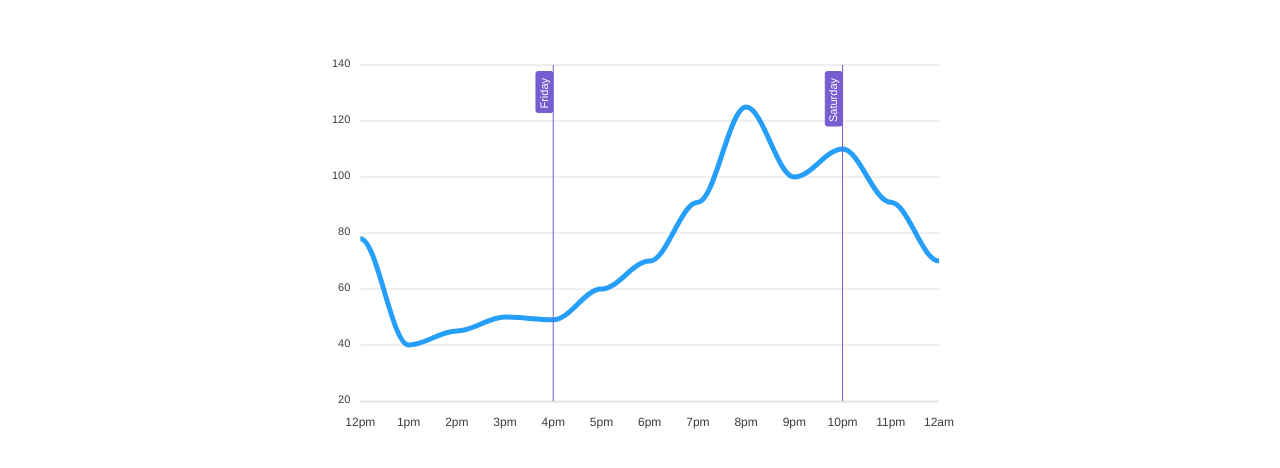
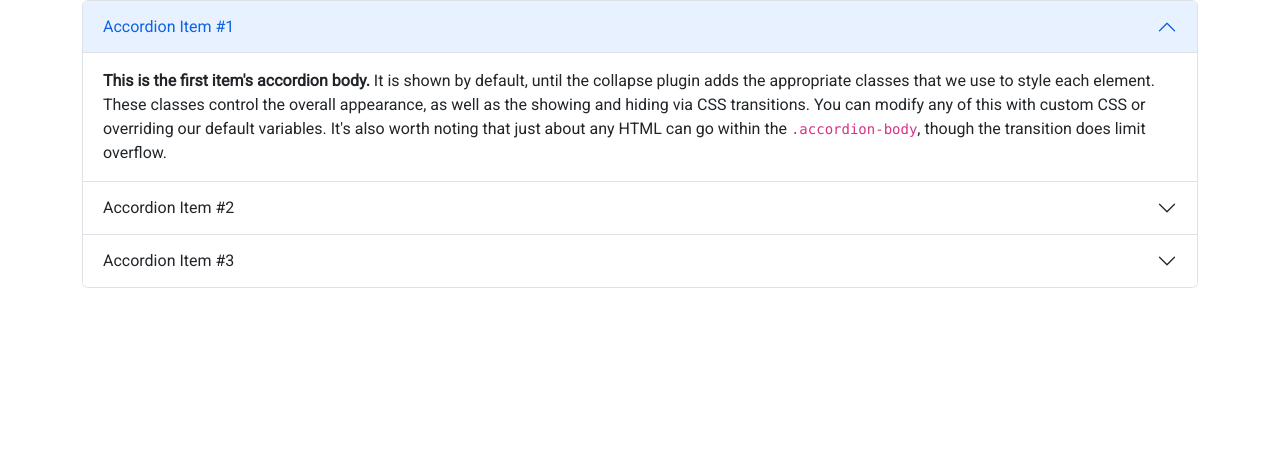
Before and after one commit to ferhanmm/WhatsTheForecast, a Flask app: page /chart in a window 1280 px wide. Shown: the top 468 px of the page. Run offline with Flask 2, Linux system fonts and the light colour scheme; some libraries are stand-ins or nearby versions.

Commit message:
chart testing

```diff
--- a/templates/chart.html
+++ b/templates/chart.html
@@ -5,7 +5,12 @@
 
         <meta name="viewport" content="initial-scale=1, width=device-width">
         <title>WhatsTheForecast</title>
-        <link href="https://cdn.jsdelivr.net/npm/bootstrap@5.2.0/dist/css/bootstrap.min.css" rel="stylesheet" integrity="sha384-gH2yIJqKdNHPEq0n4Mqa/HGKIhSkIHeL5AyhkYV8i59U5AR6csBvApHHNl/vI1Bx" crossorigin="anonymous">
+
+        <!-- CSS only -->
+        <link href="https://cdn.jsdelivr.net/npm/bootstrap@5.2.2/dist/css/bootstrap.min.css" rel="stylesheet" integrity="sha384-Zenh87qX5JnK2Jl0vWa8Ck2rdkQ2Bzep5IDxbcnCeuOxjzrPF/et3URy9Bv1WTRi" crossorigin="anonymous">
+        <!-- JavaScript Bundle with Popper -->
+        <script src="https://cdn.jsdelivr.net/npm/bootstrap@5.2.2/dist/js/bootstrap.bundle.min.js" integrity="sha384-OERcA2EqjJCMA+/3y+gxIOqMEjwtxJY7qPCqsdltbNJuaOe923+mo//f6V8Qbsw3" crossorigin="anonymous"></script>
+        <script src="https://cdn.jsdelivr.net/npm/apexcharts"></script>
 
         <style>
 
@@ -25,13 +30,54 @@
 
   <body translate="no">
 
-    <script src="https://cdn.jsdelivr.net/npm/apexcharts"></script>
+    <div class="container">
+    <div class="accordion" id="accordionExample">
+        <div class="accordion-item">
+          <h2 class="accordion-header" id="headingOne">
+            <button class="accordion-button" type="button" data-bs-toggle="collapse" data-bs-target="#collapseOne" aria-expanded="true" aria-controls="collapseOne">
+              Accordion Item #1
+            </button>
+          </h2>
+          <div id="collapseOne" class="accordion-collapse collapse show" aria-labelledby="headingOne" data-bs-parent="#accordionExample">
+            <div class="accordion-body">
+              <strong>This is the first item's accordion body.</strong> It is shown by default, until the collapse plugin adds the appropriate classes that we use to style each element. These classes control the overall appearance, as well as the showing and hiding via CSS transitions. You can modify any of this with custom CSS or overriding our default variables. It's also worth noting that just about any HTML can go within the <code>.accordion-body</code>, though the transition does limit overflow.
+            </div>
+          </div>
+        </div>
+        <div class="accordion-item">
+          <h2 class="accordion-header" id="headingTwo">
+            <button class="accordion-button collapsed" type="button" data-bs-toggle="collapse" data-bs-target="#collapseTwo" aria-expanded="false" aria-controls="collapseTwo">
+              Accordion Item #2
+            </button>
+          </h2>
+          <div id="collapseTwo" class="accordion-collapse collapse" aria-labelledby="headingTwo" data-bs-parent="#accordionExample">
+            <div class="accordion-body">
+                <div id="chart1"></div>
+            </div>
+          </div>
+        </div>
+        <div class="accordion-item">
+          <h2 class="accordion-header" id="headingThree">
+            <button class="accordion-button collapsed" type="button" data-bs-toggle="collapse" data-bs-target="#collapseThree" aria-expanded="false" aria-controls="collapseThree">
+              Accordion Item #3
+            </button>
+          </h2>
+          <div id="collapseThree" class="accordion-collapse collapse" aria-labelledby="headingThree" data-bs-parent="#accordionExample">
+            <div class="accordion-body">
+              <div id="chart2"></div>
+            </div>
+          </div>
+        </div>
+      </div>
+      </div>
+
+
 
     <div id="chart"></div>
 
     <script>
 
-        var options = {
+        var options1 = {
             chart: {
                 type: 'line',
                 toolbar: 'false'
@@ -79,9 +125,42 @@
             }
         }
 
-        var chart = new ApexCharts(document.querySelector("#chart"), options);
+        var chart1 = new ApexCharts(document.querySelector("#chart1"), options1);
 
-        chart.render();
+        chart1.render();
+
+
+        var options2 = {
+          series: [{
+          name: 'series1',
+          data: [31, 40, 28, 51, 42, 109, 100]
+        }, {
+          name: 'series2',
+          data: [11, 32, 45, 32, 34, 52, 41]
+        }],
+          chart: {
+          height: 350,
+          type: 'area'
+        },
+        dataLabels: {
+          enabled: false
+        },
+        stroke: {
+          curve: 'smooth'
+        },
+        xaxis: {
+          type: 'datetime',
+          categories: ["2018-09-19T00:00:00.000Z", "2018-09-19T01:30:00.000Z", "2018-09-19T02:30:00.000Z", "2018-09-19T03:30:00.000Z", "2018-09-19T04:30:00.000Z", "2018-09-19T05:30:00.000Z", "2018-09-19T06:30:00.000Z"]
+        },
+        tooltip: {
+          x: {
+            format: 'dd/MM/yy HH:mm'
+          },
+        },
+        };
+
+        var chart2 = new ApexCharts(document.querySelector("#chart2"), options2);
+        chart2.render();
 
     </script>
 
--- a/templates/index.html
+++ b/templates/index.html
@@ -62,6 +62,8 @@
   </div>
 </div>
 
+<div class="container"><a href="/chart">Chart Testing</a></div>
+
 <script src="https://cdn.jsdelivr.net/npm/apexcharts"></script>
 
 <!--<div id="chart"></div>-->
```
Also changed, not shown: templates/layout.html (+14 -2 lines).
